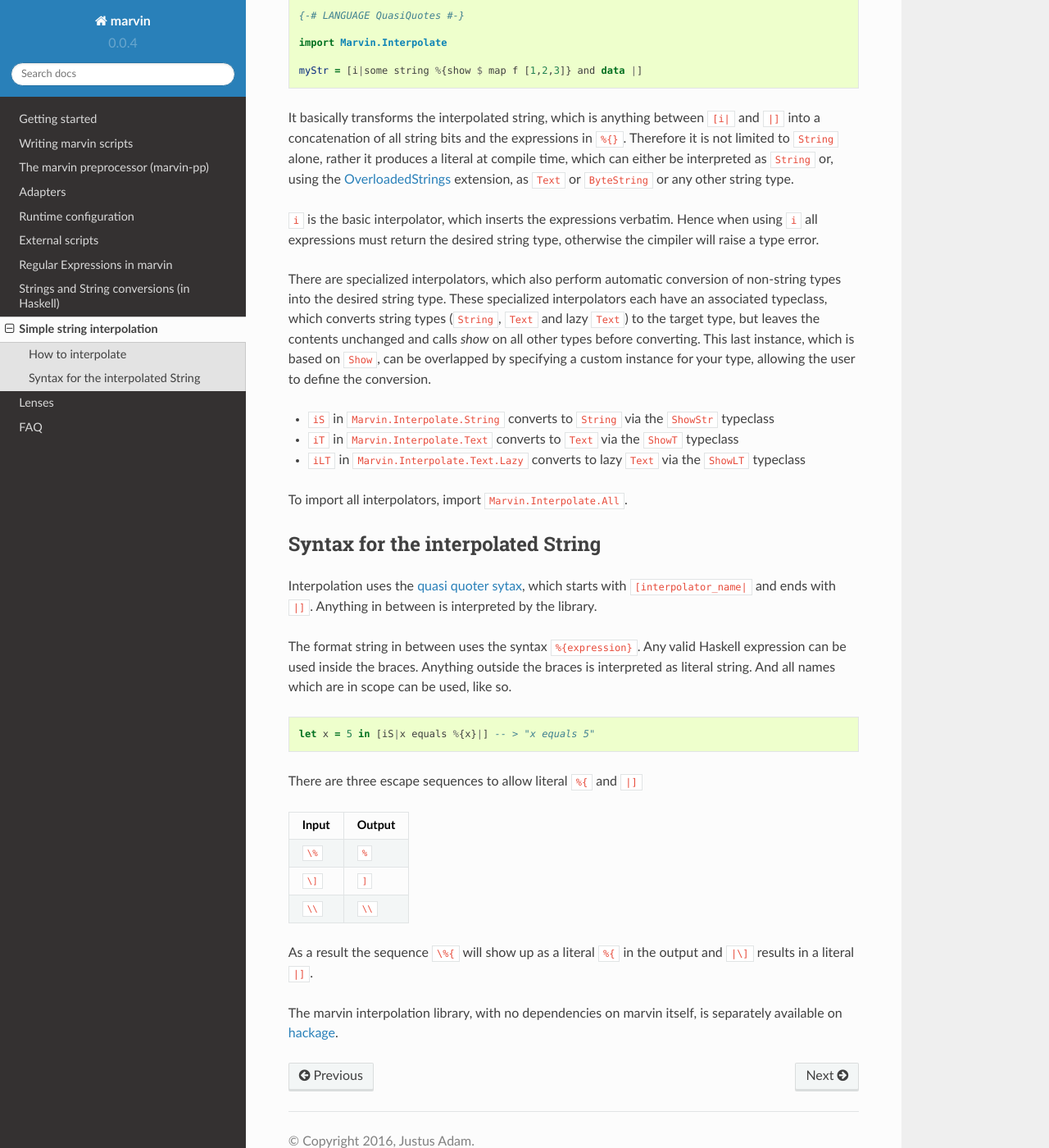
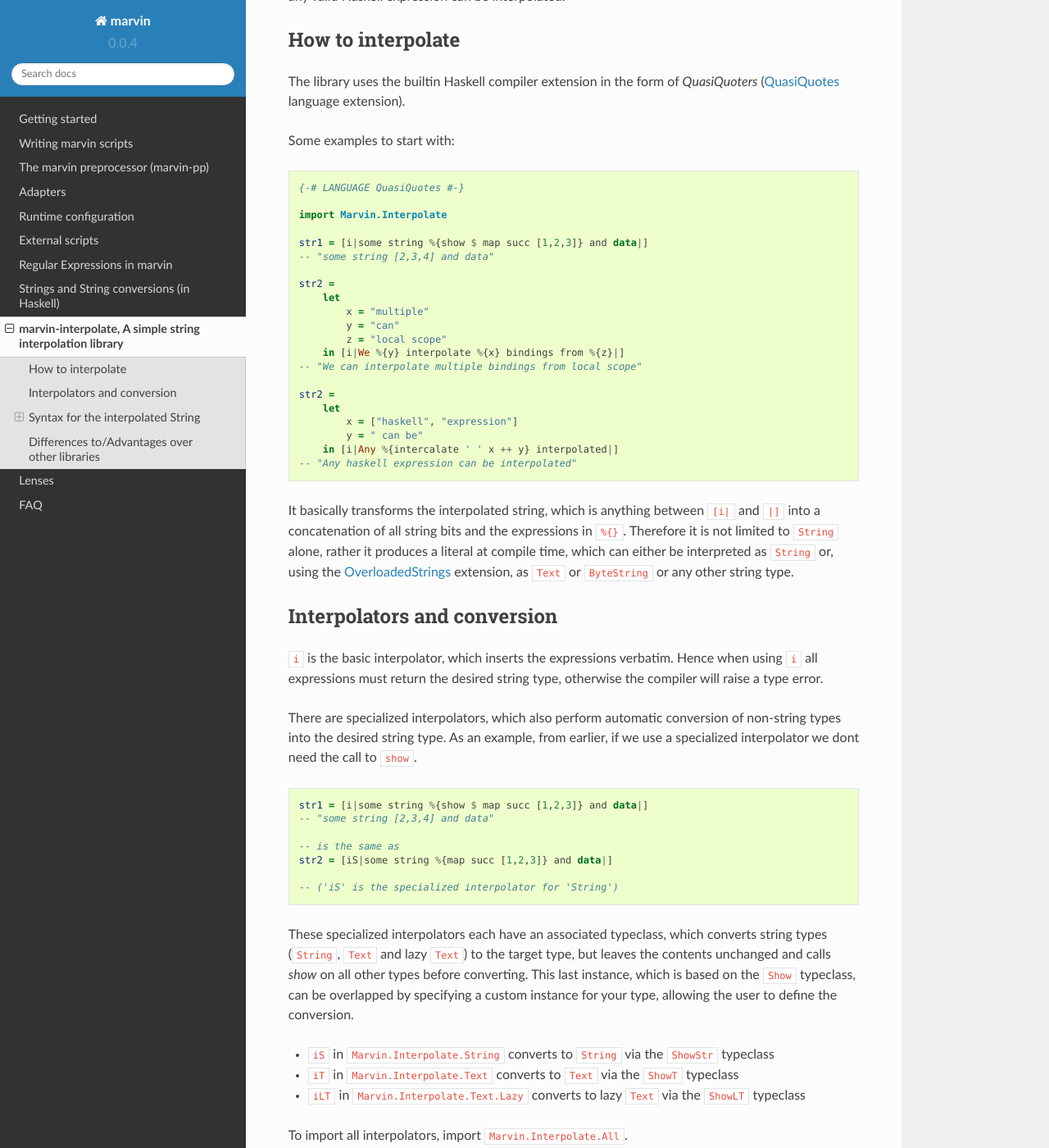
Before and after one commit to JustusAdam/marvin-docs, a Sphinx documentation site: the page built from source/interpolation.rst, in a window 1280 px wide and 1400 px high, scrolled down 410 px. Shown: the whole window at 82% size. Built offline with Sphinx 7.4.7 and the Read the Docs theme 2.0.0, drawn with Linux system fonts in a browser that asks for light colours; some of the changed text lies outside the part shown.

Commit message:
More interpolation

```diff
--- a/source/interpolation.rst
+++ b/source/interpolation.rst
@@ -1,7 +1,9 @@
 .. _interpolation:
 
-Simple string interpolation
-===========================
+marvin-interpolate, A simple string interpolation library
+=========================================================
+
+.. note:: The marvin interpolation library, with no dependencies on marvin itself, is separately available on `hackage <https://hackage.haskell.org/package/marvin-interpolate>`_.
 
 The marvin string interpolation library is an attempt to make it easy for the user to write text with some generated data in it.
 The design is very similar to the string interpolation in Scala and CoffeeScript, in that the hard work happens at compile time (no parsing overhead at runtime) and any valid Haskell expression can be interpolated.
@@ -11,29 +13,63 @@ How to interpolate
 
 The library uses the builtin Haskell compiler extension in the form of *QuasiQuoters* (`QuasiQuotes <https://downloads.haskell.org/~ghc/latest/docs/html/users_guide/glasgow_exts.html#template-haskell-quasi-quotation>`_ language extension).
 
+Some examples to start with:
+
 ::
 
     {-# LANGUAGE QuasiQuotes #-}
 
     import Marvin.Interpolate
 
-    myStr = [i|some string %{show $ map f [1,2,3]} and data |]
+    str1 = [i|some string %{show $ map succ [1,2,3]} and data|]
+    -- "some string [2,3,4] and data"
+
+    str2 =
+        let
+            x = "multiple"
+            y = "can"
+            z = "local scope"
+        in [i|We %{y} interpolate %{x} bindings from %{z}|]
+    -- "We can interpolate multiple bindings from local scope"
+
+    str2 =
+        let
+            x = ["haskell", "expression"]
+            y = " can be"
+        in [i|Any %{intercalate ' ' x ++ y} interpolated|]
+    -- "Any haskell expression can be interpolated"
 
 
 It basically transforms the interpolated string, which is anything between ``[i|`` and ``|]`` into a concatenation of all string bits and the expressions in ``%{}``.
 Therefore it is not limited to ``String`` alone, rather it produces a literal at compile time, which can either be interpreted as ``String`` or, using the `OverloadedStrings <https://downloads.haskell.org/~ghc/latest/docs/html/users_guide/glasgow_exts.html#overloaded-string-literals>`_ extension, as ``Text`` or ``ByteString`` or any other string type.
 
-``i`` is the basic interpolator, which inserts the expressions verbatim. Hence when using ``i`` all expressions must return the desired string type, otherwise the cimpiler will raise a type error.
+
+Interpolators and conversion
+----------------------------
+
+``i`` is the basic interpolator, which inserts the expressions verbatim. Hence when using ``i`` all expressions must return the desired string type, otherwise the compiler will raise a type error.
 
 There are specialized interpolators, which also perform automatic conversion of non-string types into the desired string type.
+As an example, from earlier, if we use a specialized interpolator we dont need the call to ``show``.
+::
+
+    str1 = [i|some string %{show $ map succ [1,2,3]} and data|]
+    -- "some string [2,3,4] and data"
+
+    -- is the same as
+    str2 = [iS|some string %{map succ [1,2,3]} and data|]
+
+    -- ('iS' is the specialized interpolator for 'String')
+
 These specialized interpolators each have an associated typeclass, which converts string types (``String``, ``Text`` and lazy ``Text``) to the target type, but leaves the contents unchanged and calls `show` on all other types before converting.
-This last instance, which is based on ``Show``, can be overlapped by specifying a custom instance for your type, allowing the user to define the conversion.
+This last instance, which is based on the ``Show`` typeclass, can be overlapped by specifying a custom instance for your type, allowing the user to define the conversion.
 
 - ``iS`` in ``Marvin.Interpolate.String`` converts to ``String`` via the ``ShowStr`` typeclass
 - ``iT`` in ``Marvin.Interpolate.Text`` converts to ``Text`` via the ``ShowT`` typeclass
 - ``iLT`` in ``Marvin.Interpolate.Text.Lazy`` converts to lazy ``Text`` via the ``ShowLT`` typeclass
 
 To import all interpolators, import ``Marvin.Interpolate.All``.
+
 
 Syntax for the interpolated String
 ----------------------------------
@@ -50,19 +86,53 @@ And all names which are in scope can be used, like so.
     let x = 5 in [iS|x equals %{x}|] -- > "x equals 5"
 
 
+Escape sequences
+^^^^^^^^^^^^^^^^
+
+::
+
+    str3 = [i|Four escape sequences allow us to write literal \%{, |\] and %{"\} inside expressions"}|]
+    -- "Four escape sequence allow us to write literal %{, |] and } inside expressions"
+
 There are three escape sequences to allow literal ``%{`` and ``|]``
 
-+--------+--------+
-| Input  | Output |
-+========+========+
-| ``\%`` | ``%``  |
-+--------+--------+
-| ``\]`` | ``]``  |
-+--------+--------+
-| ``\\`` | ``\\`` |
-+--------+--------+
++--------+---------------------------------+
+| Input  | Output                          |
++========+=================================+
+| ``\]`` | ``]``                           |
++--------+---------------------------------+
+| ``\\`` | ``\\``                          |
++--------+---------------------------------+
+| ``\%`` | ``%`` (only outside of ``%{}``) |
++--------+---------------------------------+
+| ``\}`` | ``}`` (only inside of ``%{}``)  |
++--------+---------------------------------+
 
 As a result the sequence ``\%{`` will show up as a literal ``%{`` in the output and ``|\]`` results in a literal ``|]``.
 
 
-The marvin interpolation library, with no dependencies on marvin itself, is separately available on `hackage <https://hackage.haskell.org/package/marvin-interpolate>`_.
+Differences to/Advantages over other libraries
+----------------------------------------------
+
+There are a few advantages this libary has over other string formatting options.
+
+#. The hard work happens at compile time
+
+    Unlike libraries like `text-format <https://hackage.haskell.org/package/text-format>`_ and the `Text.Printf <https://www.stackage.org/haddock/lts-7.14/base-4.9.0.0/Text-Printf.html>`_ parsing the format string, producing the string fragments and interleaving data and strings happens all at compile time.
+    At runtime a single fusable string concatenation expression is produced.
+
+    Furthermore all errors, like missing identifiers happen at compile time, not at runtime.
+
+#. Type Polymorphism
+
+    The created, interpolated string has no type.
+    It can be interpreted as any string type, so long as there is an `IsString <https://www.stackage.org/haddock/lts-7.14/base-4.9.0.0/Data-String.html#t:IsString>`_ instance and the expressions inside return the appropriate type.
+
+    This is different format string libraries like `text-format <https://hackage.haskell.org/package/text-format>`_ and the `Text.Printf <https://www.stackage.org/haddock/lts-7.14/base-4.9.0.0/Text-Printf.html>`_ module which always produce strings of a particular type, as well as interpolation libraries like `interpolate <http://hackage.haskell.org/package/interpolate>`_ and `interpol <http://hackage.haskell.org/package/interpol>`_ which require instances of ``Show``.
+
+#. Simple API and full Haskell support
+
+    The interpolated expressions are just plain Haskell expressions, no extra syntax, beyond the interpolation braces ``%{}``.
+    Also all Haskell expressions, including infix expressions, are fully supported.
+
+    This is different from `Interpolation <http://hackage.haskell.org/package/Interpolation>`_ which introduces additional syntax and does not fully support infix expressions.
--- a/source/scripting.rst
+++ b/source/scripting.rst
@@ -205,7 +205,7 @@ As with :ref:`enter <fn-enter>` the new enter is available via :ref:`getUser <fn
 .. _fn-exit:
 
 ``exit``
-"""""""""
+""""""""
 
 ::
 
@@ -222,7 +222,7 @@ The channel from which user exited is available via the :ref:`getChannel <fn-get
 .. _fn-exitIn:
 
 ``exitFrom``
-"""""""""""
+""""""""""""
 
 ::
 
```
